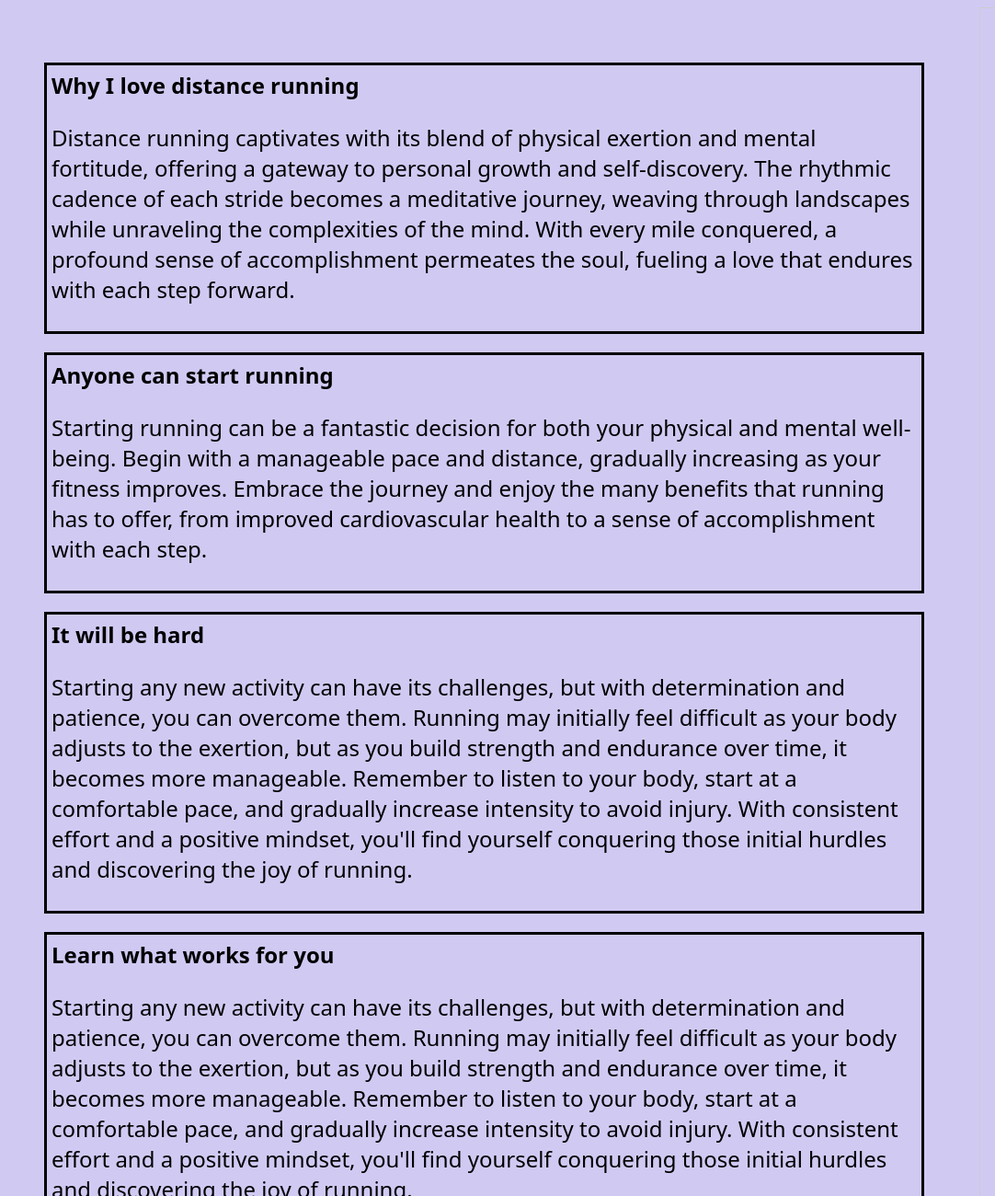
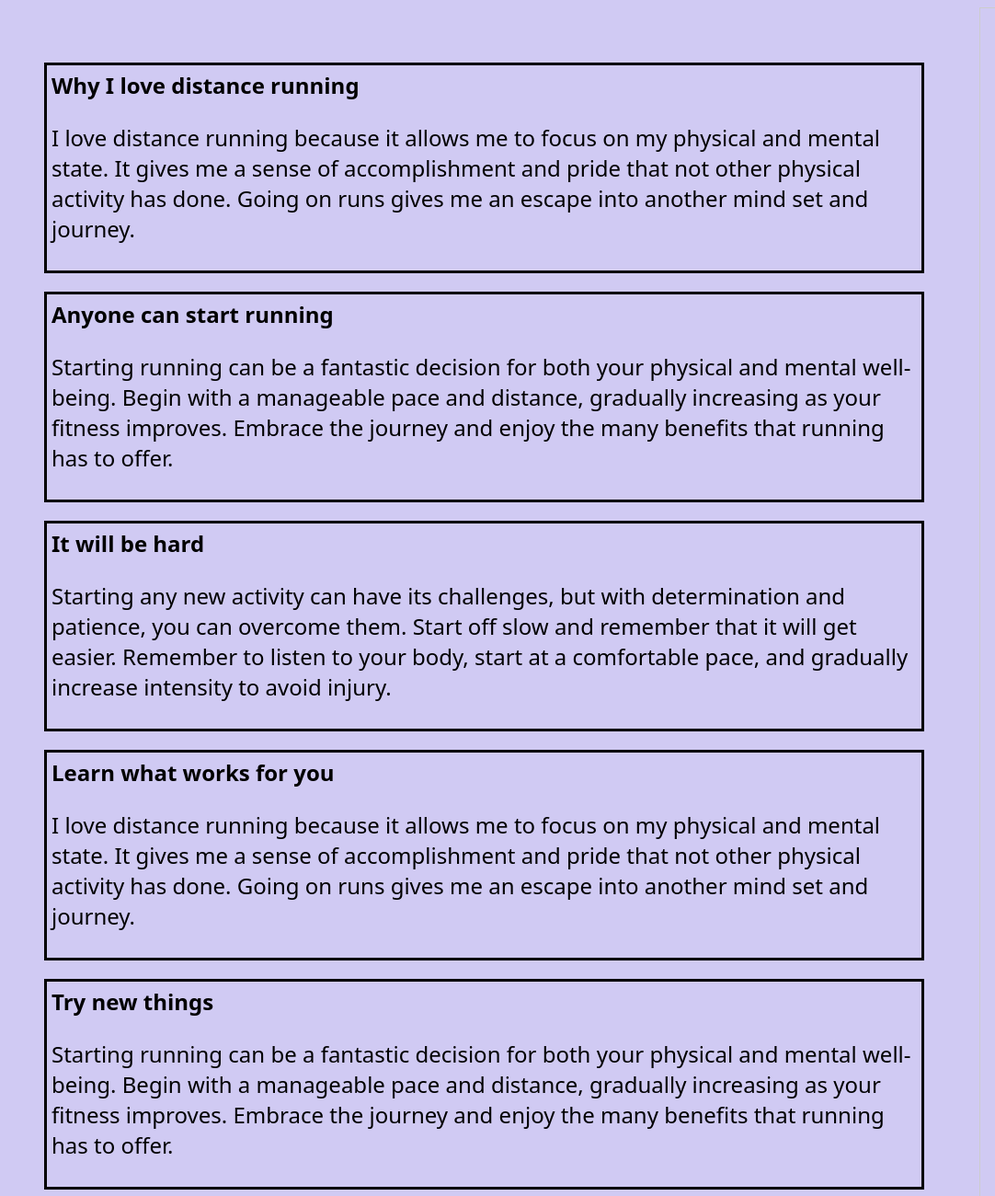
Before and after one commit to dbrenner1/danielleb, a plain HTML site: page index.html in a window 1280 px wide. Shown: the part 120-1420 px from the top of the page at 92% size, 0-1082 px from the left. Drawn offline with Linux system fonts and the light colour scheme; a script that the page names is missing.

Commit message:
Add files via upload

```diff
--- a/index.html
+++ b/index.html
@@ -36,22 +36,22 @@
         <div class="container">
             <div class="questions" tabindex="0">
                 <h2 class="q">Why I love distance running
-                    <p>Distance running captivates with its blend of physical exertion and mental fortitude, offering a gateway to personal growth and self-discovery. The rhythmic cadence of each stride becomes a meditative journey, weaving through landscapes while unraveling the complexities of the mind. With every mile conquered, a profound sense of accomplishment permeates the soul, fueling a love that endures with each step forward.</p>
+                    <p>I love distance running because it allows me to focus on my physical and mental state. It gives me a sense of accomplishment and pride that not other physical activity has done. Going on runs gives me an escape into another mind set and journey. </p>
                 </h2>
                 <h2 class="q" tabindex="0">Anyone can start running
-                    <p>Starting running can be a fantastic decision for both your physical and mental well-being. Begin with a manageable pace and distance, gradually increasing as your fitness improves. Embrace the journey and enjoy the many benefits that running has to offer, from improved cardiovascular health to a sense of accomplishment with each step.</p>
+                    <p>Starting running can be a fantastic decision for both your physical and mental well-being. Begin with a manageable pace and distance, gradually increasing as your fitness improves. Embrace the journey and enjoy the many benefits that running has to offer.</p>
                 </h2>
                 <h2 class="q" tabindex="0">It will be hard
-                    <p>Starting any new activity can have its challenges, but with determination and patience, you can overcome them. Running may initially feel difficult as your body adjusts to the exertion, but as you build strength and endurance over time, it becomes more manageable. Remember to listen to your body, start at a comfortable pace, and gradually increase intensity to avoid injury. With consistent effort and a positive mindset, you'll find yourself conquering those initial hurdles and discovering the joy of running.</p>
+                    <p>Starting any new activity can have its challenges, but with determination and patience, you can overcome them. Start off slow and remember that it will get easier. Remember to listen to your body, start at a comfortable pace, and gradually increase intensity to avoid injury.</p>
                 </h2>
                 <h2 class="q" tabindex="0">Learn what works for you
-                    <p>Starting any new activity can have its challenges, but with determination and patience, you can overcome them. Running may initially feel difficult as your body adjusts to the exertion, but as you build strength and endurance over time, it becomes more manageable. Remember to listen to your body, start at a comfortable pace, and gradually increase intensity to avoid injury. With consistent effort and a positive mindset, you'll find yourself conquering those initial hurdles and discovering the joy of running.</p>
+                    <p>I love distance running because it allows me to focus on my physical and mental state. It gives me a sense of accomplishment and pride that not other physical activity has done. Going on runs gives me an escape into another mind set and journey.</p>
                 </h2>
                 <h2 class="q"tabindex="0" >Try new things
-                    <p>Starting any new activity can have its challenges, but with determination and patience, you can overcome them. Running may initially feel difficult as your body adjusts to the exertion, but as you build strength and endurance over time, it becomes more manageable. Remember to listen to your body, start at a comfortable pace, and gradually increase intensity to avoid injury. With consistent effort and a positive mindset, you'll find yourself conquering those initial hurdles and discovering the joy of running.</p>
+                    <p>Starting running can be a fantastic decision for both your physical and mental well-being. Begin with a manageable pace and distance, gradually increasing as your fitness improves. Embrace the journey and enjoy the many benefits that running has to offer.</p>
                 </h2>
                 <h2 class="q"tabindex="0" >Make running friends
-                    <p>Starting any new activity can have its challenges, but with determination and patience, you can overcome them. Running may initially feel difficult as your body adjusts to the exertion, but as you build strength and endurance over time, it becomes more manageable. Remember to listen to your body, start at a comfortable pace, and gradually increase intensity to avoid injury. With consistent effort and a positive mindset, you'll find yourself conquering those initial hurdles and discovering the joy of running.</p>
+                    <p>Starting any new activity can have its challenges, but with determination and patience, you can overcome them. Start off slow and remember that it will get easier. Remember to listen to your body, start at a comfortable pace, and gradually increase intensity to avoid injury.</p>
                 </h2>
             </div>
             <div class="links-container">
```
